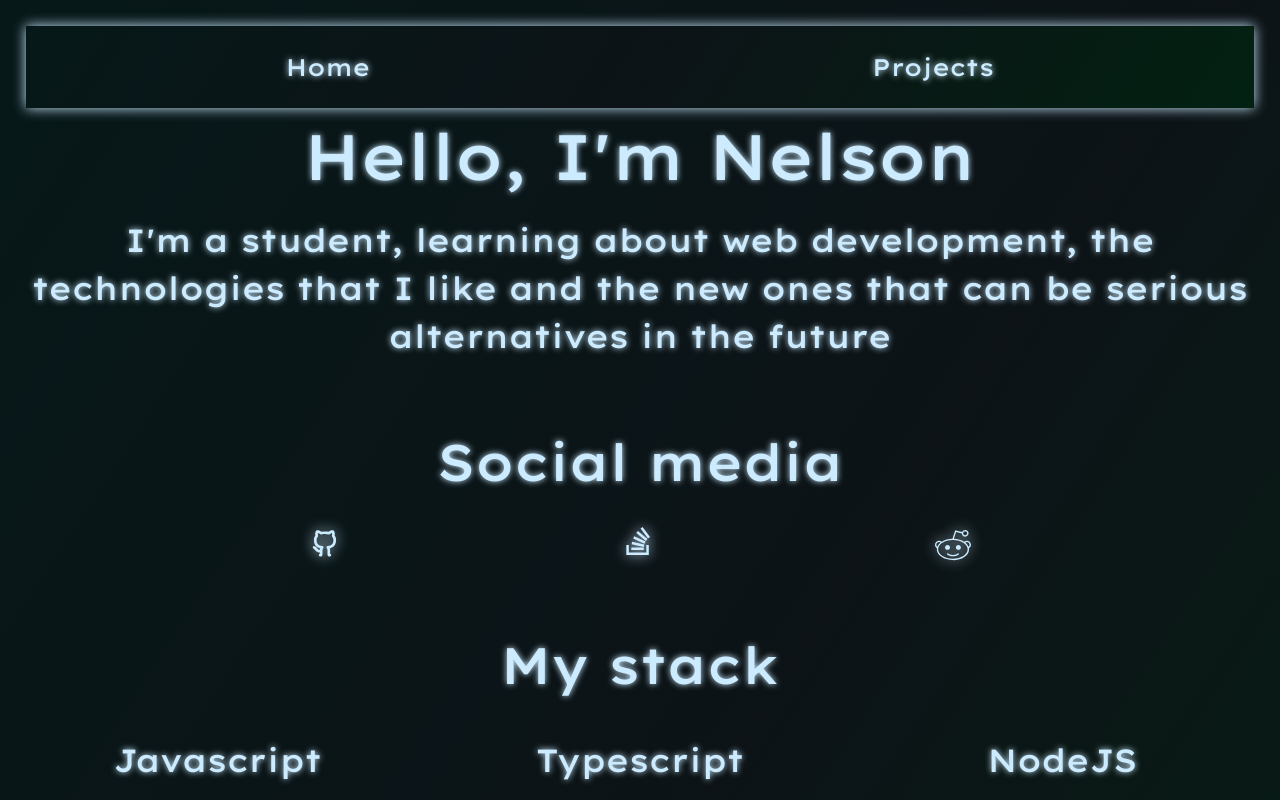
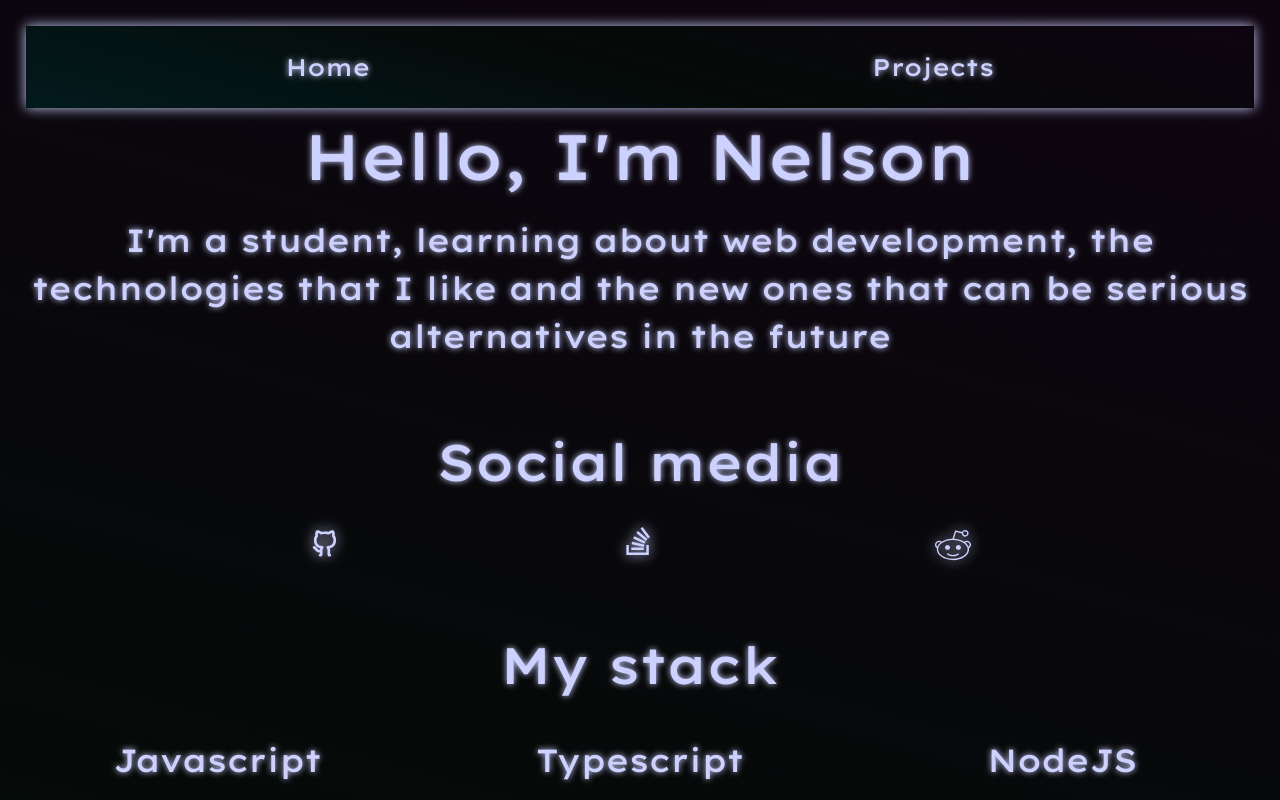
Before and after one commit to nelson-111/portafolio, a SvelteKit app: page / in a window 1280 px wide. Shown: the top 800 px of the page. Built offline with nearby package versions, Linux system fonts and the light colour scheme.

Commit message:
color theme fixed again ;)

```diff
--- a/src/lib/ts/styles.ts
+++ b/src/lib/ts/styles.ts
@@ -16,12 +16,12 @@ function randoms_sum(max_value: number, number_length: number){
 }
 
 function hsl_for_bg() {
-  return `hsl(${randoms_sum(360, 20)} ${random(70, 20)}% ${randoms_sum(15, 5)}%)`
+  return `hsl(${randoms_sum(360, 5)} ${random(70, 20)}% ${randoms_sum(15, 5)}%)`
 }
 
 const style_variables = {
-  'color-1': `hsl(${randoms_sum(360, 20)} 100% ${random(5, 90)}%)`,
-  'bg-gradient': `linear-gradient(${randoms_sum(360, 20)}deg, ${hsl_for_bg()}, ${hsl_for_bg()}, ${hsl_for_bg()})`,
+  'color-1': `hsl(${randoms_sum(360, 5)} 100% ${random(5, 90)}%)`,
+  'bg-gradient': `linear-gradient(${randoms_sum(360, 5)}deg, ${hsl_for_bg()}, ${hsl_for_bg()}, ${hsl_for_bg()})`,
   'shadow': '0 0 0.5vmax var(--color-1)',
   'text-size': 'clamp(2vh, 4vh, 2.5vmax)'
 }
--- a/src/routes/projects/+page.svelte
+++ b/src/routes/projects/+page.svelte
@@ -1,17 +1,11 @@
 <title>Nelson's projects</title>
-
-<script context="module">
-  export const variables = {
-    base_path: import.meta.env.VITE_GITHUB_API_TOKEN
-  }
-</script>
 
 <script lang="ts" defer>
   let projects = fetch('https://api.github.com/users/nelson-111/repos',
   {
     method: 'GET',
     headers: {
-      'Authorization': `token ${variables.base_path}`,
+      'Authorization': `token ${import.meta.env.VITE_GITHUB_API_TOKEN}`,
     }
   })
   .then(result => result.json())
```
